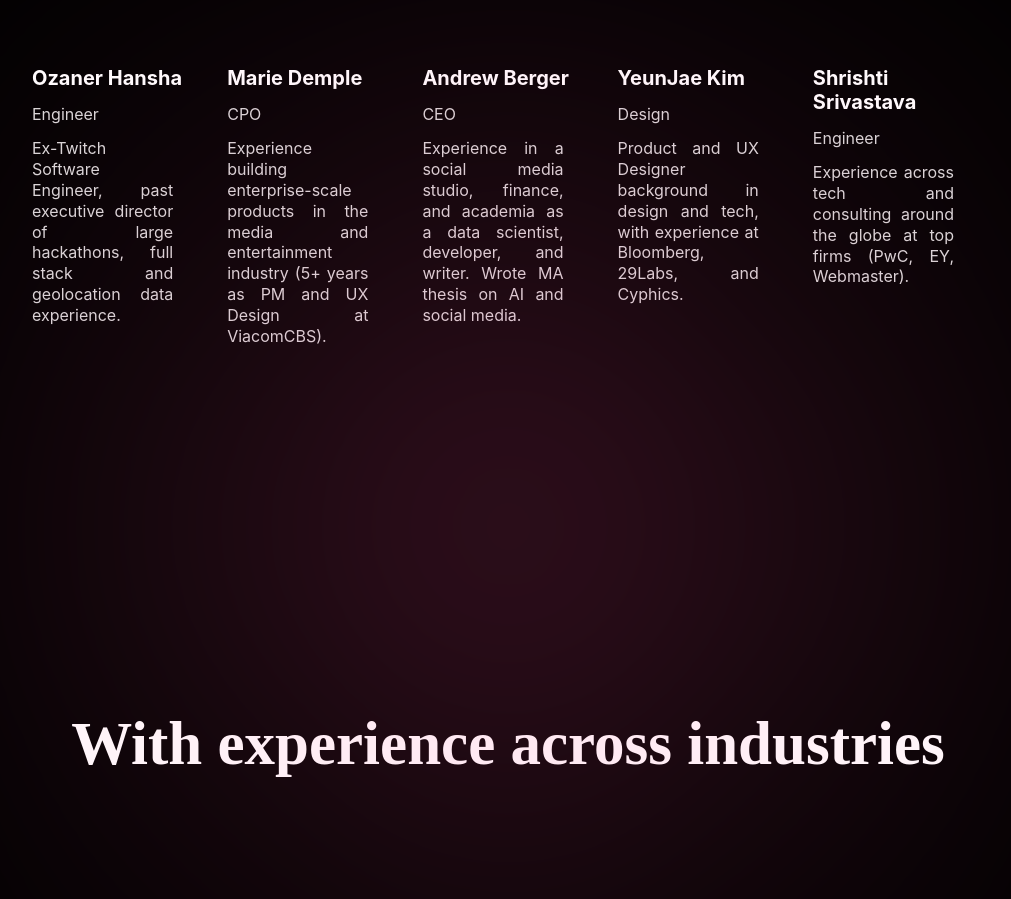
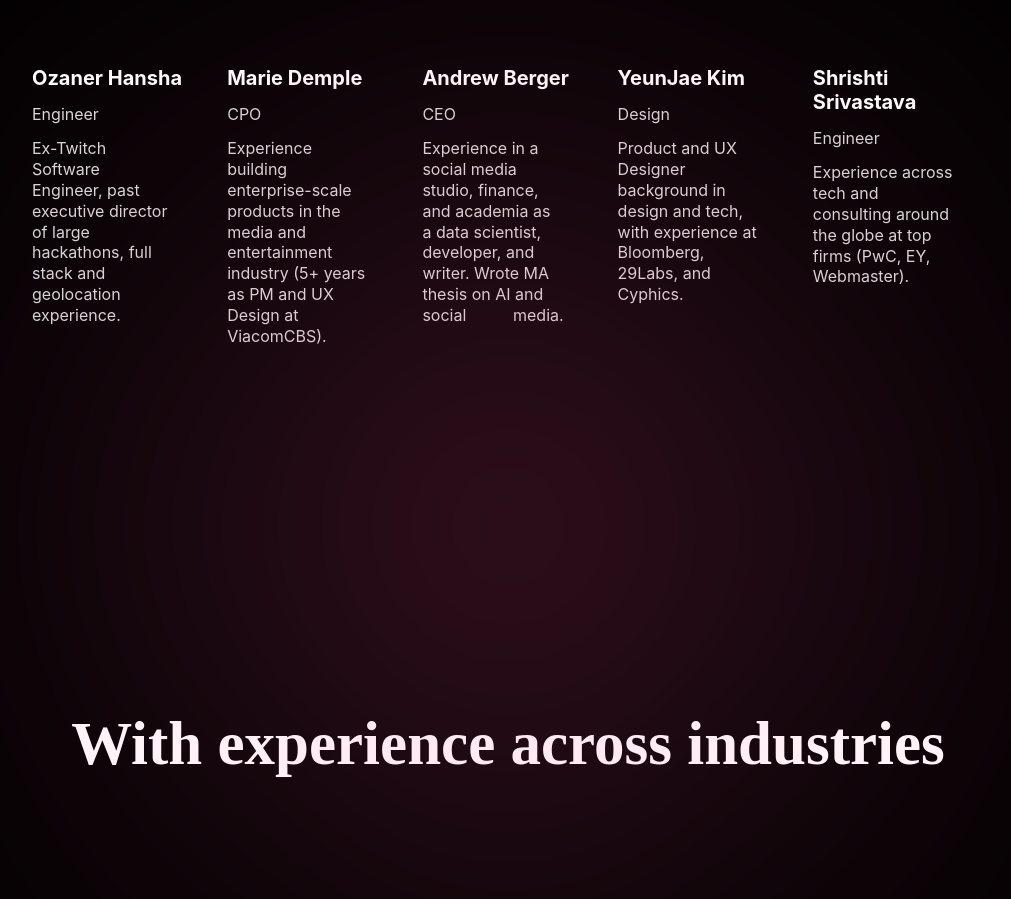
Before and after one commit to WinexWolf/HotTakes, a React (Create React App) app in the folder hottakes/: page /about in a window 1280 px wide. Shown: the part 800-1699 px from the top of the page, without its empty margins (132-1143 px from the left). Built offline with nearby package versions, Linux system fonts and the light colour scheme.

Commit message:
updated about to be left justified

```diff
--- a/hottakes/src/About/about.css
+++ b/hottakes/src/About/about.css
@@ -76,7 +76,9 @@
   line-height: 130%; /* 20.8px */
   padding-right: 30px;
 
-  text-align: justify;
+  text-align: left;
+  text-align-last: justify;
+
   text-justify: inter-word;
 }
 .glow {
--- a/hottakes/src/About/about.js
+++ b/hottakes/src/About/about.js
@@ -39,7 +39,7 @@ const About = () => {
               <div className="title1">Engineer</div>
               <div className="desc">
                 Ex-Twitch Software Engineer, past executive director of large
-                hackathons, full stack and geolocation data experience.
+                hackathons, full stack and geolocation experience.
               </div>
             </div>
             <div className="column">
```
